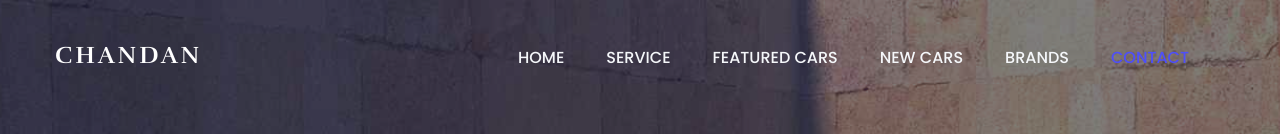
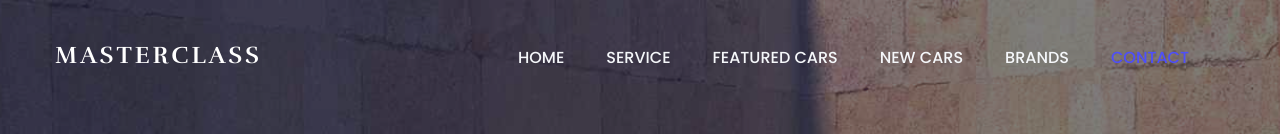
Before and after one commit to chandanvii/masterclassCICD, a plain HTML site: page index.html in a window 1280 px wide. Shown: the top 134 px of the page. Drawn offline with nearby package versions, Linux system fonts and the light colour scheme.

Commit message:
Update index.html

```diff
--- a/index.html
+++ b/index.html
@@ -78,7 +78,7 @@
 				                <button type="button" class="navbar-toggle" data-toggle="collapse" data-target="#navbar-menu">
 				                    <i class="fa fa-bars"></i>
 				                </button>
-				                <a class="navbar-brand" href="index.html">chandan<span></span></a>
+				                <a class="navbar-brand" href="index.html">masterclass<span></span></a>
 
 				            </div><!--/.navbar-header-->
 				            <!-- End Header Navigation -->
```
